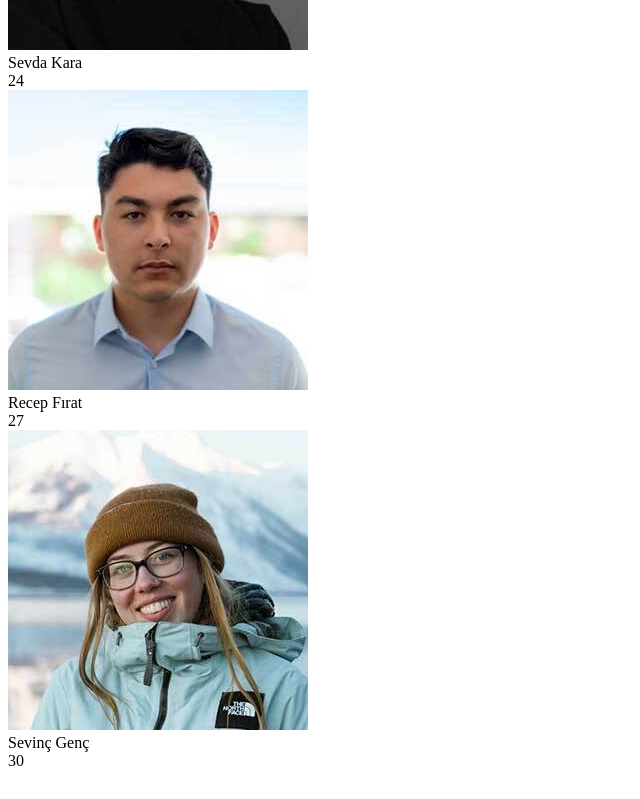
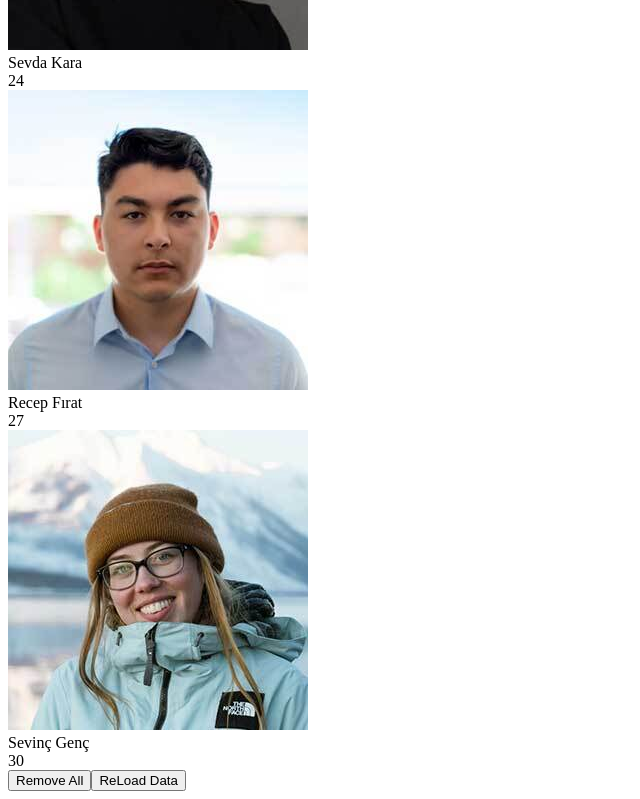
Before and after one commit to 4liCicek/React, a React (Create React App) app in the folder my-app/: page / in a window 1280 px wide. Shown: the part 1044-1843 px from the top of the page, without its empty margins (0-640 px from the left). Before the commit the page ends 1822 px from the top, so only its background shows below. Built offline with nearby package versions, Linux system fonts and the light colour scheme.

Commit message:
Update birthday.js

```diff
--- a/my-app/src/components/17-birthday/birthday.js
+++ b/my-app/src/components/17-birthday/birthday.js
@@ -1,15 +1,27 @@
-import React, { useState } from 'react'
-import { Container } from 'react-bootstrap';
+import React, { useState } from "react";
+import { Button, Container } from "react-bootstrap";
 import data from "./people.json";
-import PersonCard from './person-card';
+import PersonCard from "./person-card";
 const Birthday = () => {
     const [people, setPeople] = useState(data);
+    const deletePerson = (id) => {
+        const arr = people.filter((item) => item.id !== id);
+        setPeople(arr);
+    }
     return (
         <Container>
             <h1>Bugün Doğanlar</h1>
             <p>Bugün doğan {people.length} kişi bulundu</p>
-            {people.map((item) => <PersonCard {...item} key={item.id} />)}
+            {people.map((item) => (
+                <PersonCard {...item} key={item.id} deletePerson={deletePerson} />
+            ))}
+            <Button variant="danger" onClick={() => setPeople([])}>
+                Remove All
+            </Button>
+            <Button variant="success" onClick={() => setPeople(data)}>
+                ReLoad Data
+            </Button>
         </Container>
-    )
-}
-export default Birthday
+    );
+};
+export default Birthday;
```
